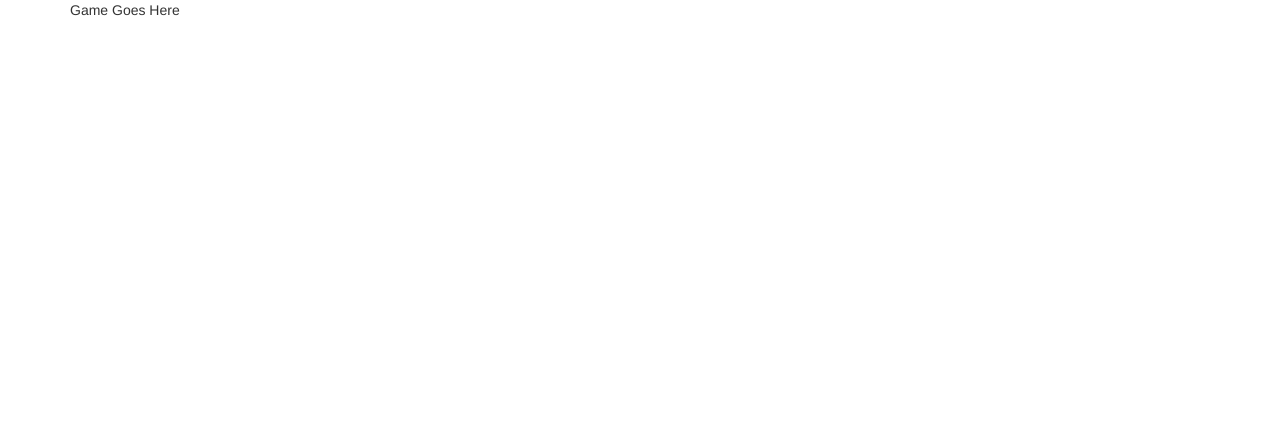
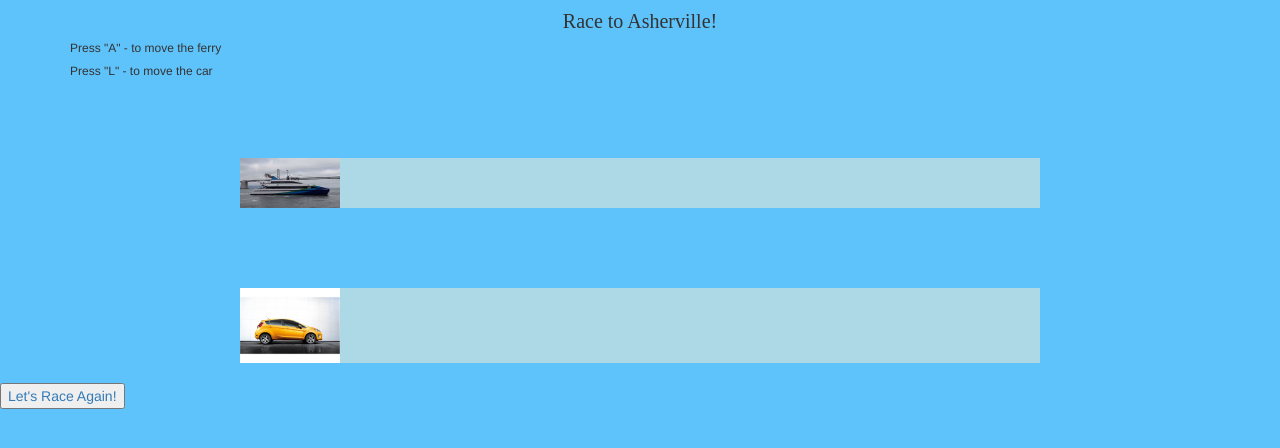
Before and after one commit to cloverharvest/projects, a plain HTML site: page project00/index.html in a window 1280 px wide. Drawn offline with nearby package versions, Linux system fonts and the light colour scheme.

Commit message:
Adds html and styling

```diff
--- a/project00/css/style.css
+++ b/project00/css/style.css
@@ -0,0 +1,24 @@
+body {
+  background-color: #5FC3FB;
+}
+
+h3, h4 {
+  text-align: center;
+  font-family: Avenir;
+  font-size: 20px;
+
+}
+
+.racetrack {
+  background-color: lightblue;
+  margin-top: 120px;
+  width: 800px;
+  margin: auto;
+  margin-top: 80px;
+};
+/*Not working*/
+.centerme {
+  display: flex;
+  align-items: center;
+  justify-content: center;
+}
--- a/project00/index.html
+++ b/project00/index.html
@@ -14,21 +14,29 @@
     <!-- jQuery -->
 		<script src="http://code.jquery.com/jquery-2.2.2.min.js"></script>
 
-		<!-- Handlebars -->
-  	<script type="text/javascript" src="https://cdnjs.cloudflare.com/ajax/libs/handlebars.js/4.0.5/handlebars.min.js"></script>
+    <!-- Custom JS -->
+    <script type="text/javascript" src="js/app.js"></script>
 
-    <!-- Custom JS -->
-    <script src="js/app.js"></script>
-
-		<title>Race to Asher</title>
+		<title>Race to Asherville!</title>
 	</head>
 	<body>
-		<div class="container">
-			<div class="row">
-				<div class="col-md-6">
-				Game Goes Here
-				</div>
+	<div class="container">
+			<h4>Race to Asherville!</h4>
+			<h6>Press "A" - to move the ferry</h6>
+			<h6>Press "L" - to move the car</h6>
+
+			<div class="racetrack">
+			  <img id="player1" src="image/boat.png" width= "100px" height="50px">
 			</div>
-    </div>
+
+			<div class="racetrack">
+				<img id="player2" src="image/fiesta.png" width= "100px">
+			</div>
+			<br>
+	</div>
+
+			<a id="resetbutton">
+				<button class="Center">Let's Race Again!</button>
+			</a>
 	</body>
 </html>
--- a/project00/js/app.js
+++ b/project00/js/app.js
@@ -1 +1,38 @@
 console.log("Let's race to Asher!");
+
+//Wait for document to load
+//Minimize globals
+
+var key1 = e.keyCode === 65;//for player1 move to right button
+});
+var key2 = e.keyCode === 76//for player2 move to right button
+});
+
+//define game variable and call game initializer
+
+$(document).ready(function(){
+
+});
+
+//Make Game constructor function adding the two players as
+//properties and a winner property
+
+//Add the initializer method to the Game prototype property
+//This listens to keypress events and then makes both tokens
+//move depending on keycode
+
+//Add the reset method to the Game prototype property
+//This moves back both players to the start of the racetrack
+
+//Make a Player Constructor function and create a player
+//name property
+
+//Adds the move method to the Player prototype property
+//This moves by x milliseconds the token's left margin X pixels
+//everytime its assigned keycode is pressed
+//and then if the token moves(and its left margin is greater or equal
+// than x pixels, then game stops and both token are
+//stopped from moving
+
+//A winner is declared and posted on messagebox(?)
+//Reset game
```
Also changed, not shown: project00/image/bay_area_waterways.png (added), project00/image/boat.png (added), project00/image/fiesta.png (added), project00/notes.txt (added).
